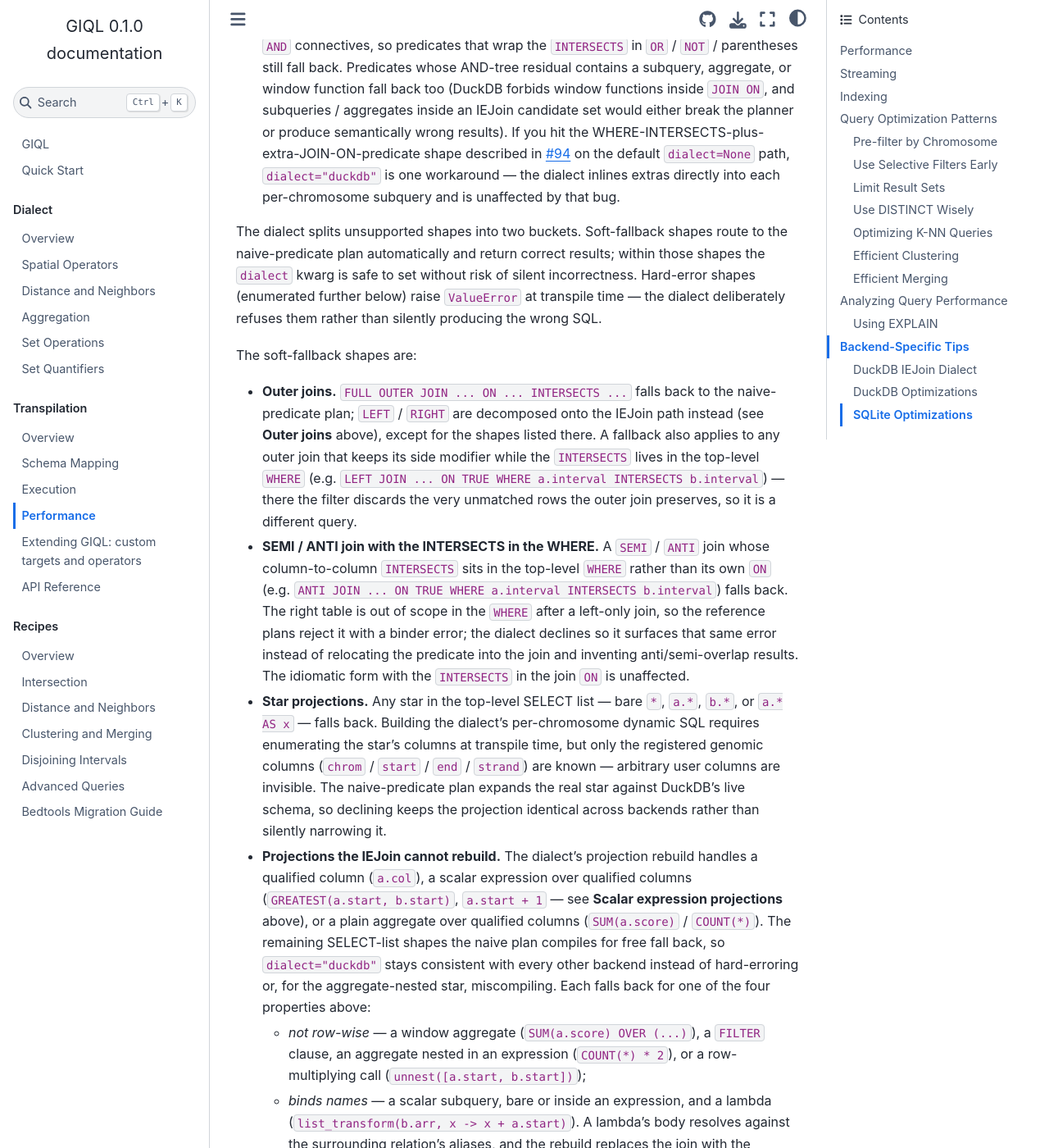
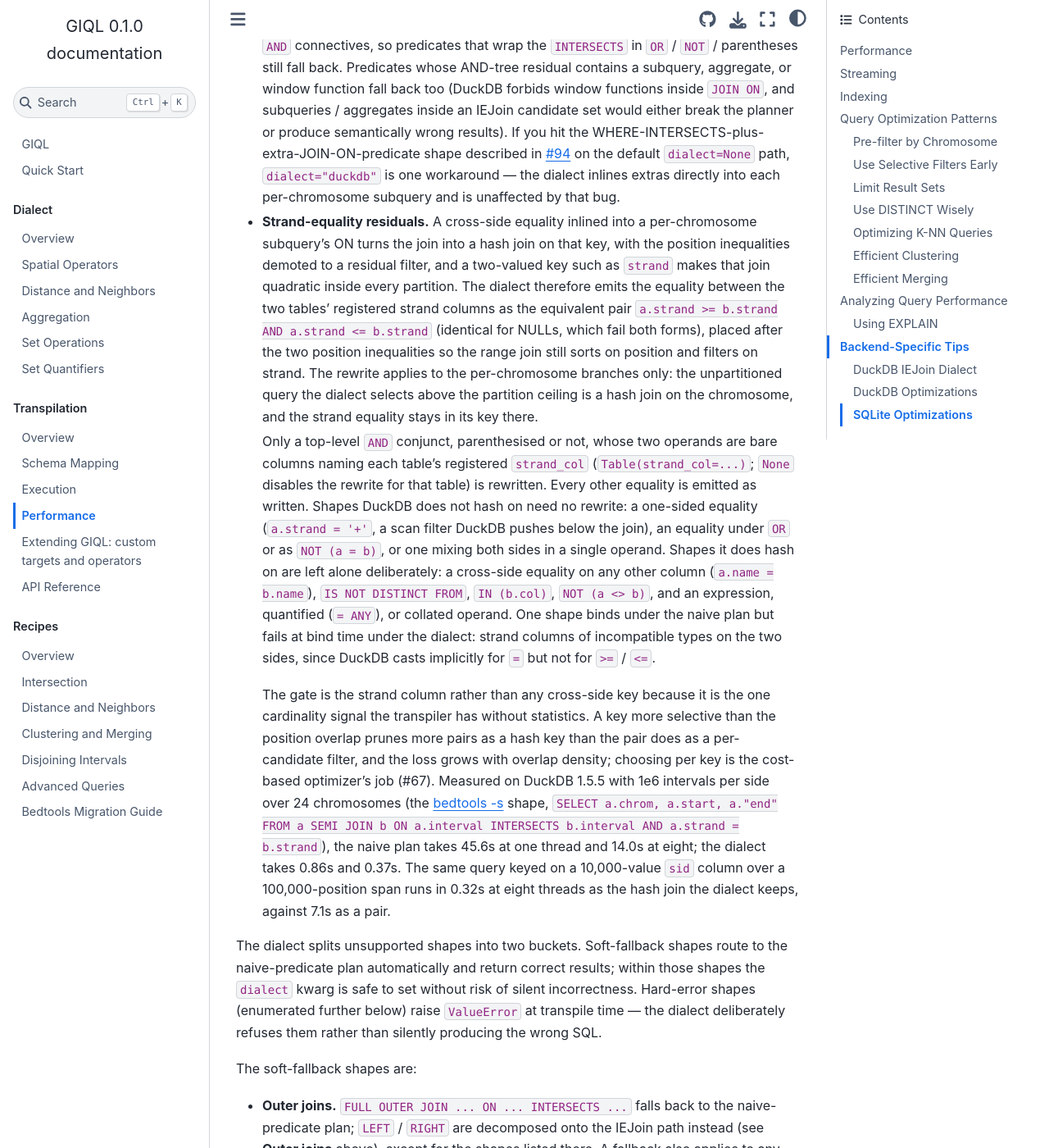
Before and after one commit to abdenlab/giql, a Sphinx documentation site: the page built from docs/transpilation/performance.rst, in a window 1280 px wide and 1400 px high, scrolled down 11347 px. Shown: the whole window at 82% size. Built offline with Sphinx 7.4.7 and the Sphinx Book theme 1.1.4, drawn with Linux system fonts in a browser that asks for light colours; some of the changed text lies outside the part shown.

Commit message:
docs: Describe the strand-equality rewrite on the IEJoin path
The performance guide gains a bullet explaining why a cross-side
equality would force a hash join inside each per-chromosome subquery,
how the >= / <= pair after the positional keys keeps the join on
IE_JOIN, that the unpartitioned fallback keeps the equality, which
shapes are rewritten and which are emitted as written, why the gate is
the registered strand column, and the measurements behind both on
DuckDB 1.5.5. The bedtools strand flags link to the migration recipe
instead of restating its predicates.

```diff
--- a/docs/transpilation/performance.rst
+++ b/docs/transpilation/performance.rst
@@ -556,7 +556,7 @@ them):
   ``RIGHT`` outer join an expression projection still declines, since the
   decomposition's unmatched half only NULL-fills columns.
 - **Extra JOIN / WHERE predicates.** Additional non-INTERSECTS
-  predicates ANDed onto the join ON or WHERE (e.g. ``a.score >
+  predicates ANDed onto the join ON or WHERE (e.g., ``a.score >
   b.score`` or ``WHERE a.score > 100``) are inlined into each
   per-chromosome subquery's ON, so DuckDB filters them inside each
   IEJoin candidate set. **Limitations:** the dialect peels extra
@@ -572,6 +572,50 @@ them):
   ``dialect=None`` path, ``dialect="duckdb"`` is one workaround — the
   dialect inlines extras directly into each per-chromosome subquery
   and is unaffected by that bug.
+- **Strand-equality residuals.** A cross-side equality inlined into a
+  per-chromosome subquery's ON turns the join into a hash join on that
+  key, with the position inequalities demoted to a residual filter, and
+  a two-valued key such as ``strand`` makes that join quadratic inside
+  every partition. The dialect therefore emits the equality between the
+  two tables' registered strand columns as the equivalent pair
+  ``a.strand >= b.strand AND a.strand <= b.strand`` (identical for
+  NULLs, which fail both forms), placed after the two position
+  inequalities so the range join still sorts on position and filters on
+  strand. The rewrite applies to the per-chromosome branches only: the
+  unpartitioned query the dialect selects above the partition ceiling is
+  a hash join on the chromosome, and the strand equality stays in its
+  key there.
+
+  Only a top-level ``AND`` conjunct, parenthesised or not, whose two
+  operands are bare columns naming each table's registered
+  ``strand_col`` (``Table(strand_col=...)``; ``None`` disables the
+  rewrite for that table) is rewritten. Every other equality is emitted
+  as written. Shapes DuckDB does not hash on need no rewrite: a
+  one-sided equality (``a.strand = '+'``, a scan filter DuckDB pushes
+  below the join), an equality under ``OR`` or as ``NOT (a = b)``, or
+  one mixing both sides in a single operand. Shapes it does hash on are
+  left alone deliberately: a cross-side equality on any other column
+  (``a.name = b.name``), ``IS NOT DISTINCT FROM``, ``IN (b.col)``,
+  ``NOT (a <> b)``, and an expression, quantified (``= ANY``), or
+  collated operand. One shape binds under the naive plan but fails at
+  bind time under the dialect: strand columns of incompatible types on
+  the two sides, since DuckDB casts implicitly for ``=`` but not for
+  ``>=`` / ``<=``.
+
+  The gate is the strand column rather than any cross-side key because
+  it is the one cardinality signal the transpiler has without
+  statistics. A key more selective than the position overlap prunes more
+  pairs as a hash key than the pair does as a per-candidate filter, and
+  the loss grows with overlap density; choosing per key is the
+  cost-based optimizer's job (#67). Measured on DuckDB 1.5.5 with 1e6
+  intervals per side over 24 chromosomes (the :doc:`bedtools -s
+  <../recipes/bedtools-migration>` shape, ``SELECT a.chrom, a.start,
+  a."end" FROM a SEMI JOIN b ON a.interval INTERSECTS b.interval AND
+  a.strand = b.strand``), the naive plan takes 45.6s at one thread and
+  14.0s at eight; the dialect takes 0.86s and 0.37s. The same query
+  keyed on a 10,000-value ``sid`` column over a 100,000-position span
+  runs in 0.32s at eight threads as the hash join the dialect keeps,
+  against 7.1s as a pair.
 
 The dialect splits unsupported shapes into two buckets. Soft-fallback
 shapes route to the naive-predicate plan automatically and return correct
```
